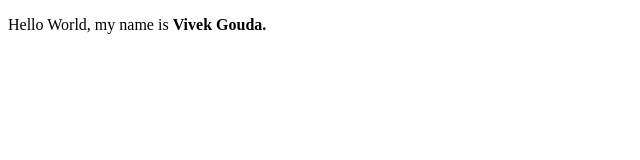
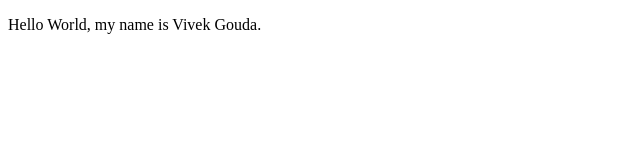
Before and after one commit to vivekgouda/udacity-cloud-DevOps-capstone, a plain HTML site: page index.html in a window 1280 px wide. Shown: the full height of the page, 0-640 px from the left. Drawn offline with Linux system fonts and the light colour scheme.

Commit message:
lint fixed

```diff
--- a/index.html
+++ b/index.html
@@ -4,6 +4,6 @@
 	<title>Udacity Cloud DevOps Engineer Nanodegree</title>
 </head>
 <body>
-	<p>Hello World, my name is <b>Vivek Gouda.</p>
+	<p>Hello World, my name is Vivek Gouda.</p>
 </body>
 </html>
```
